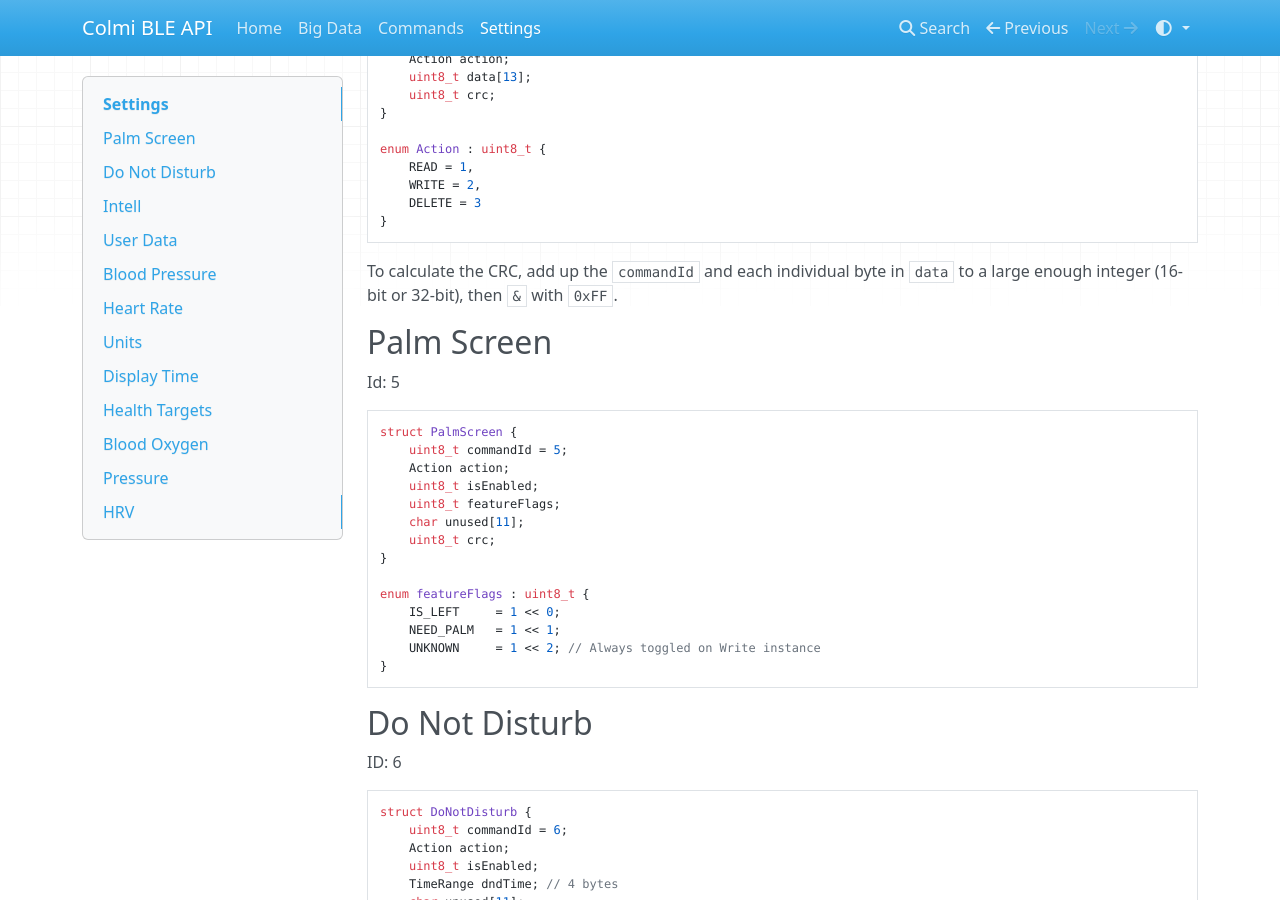
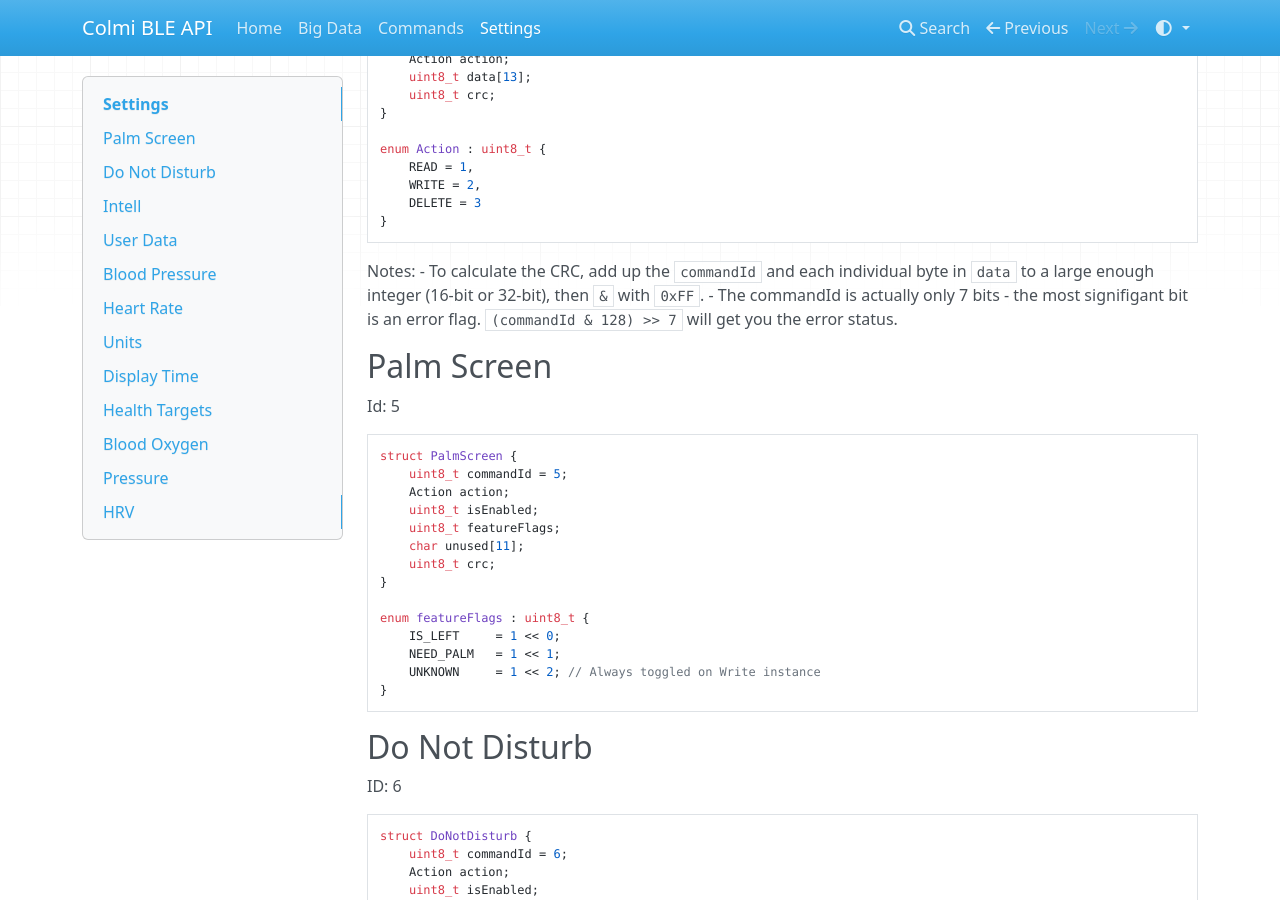
Before and after one commit to Puxtril/colmi-docs, an MkDocs documentation site: the page built from docs/settings.md, in a window 1280 px wide and 900 px high, scrolled down 373 px. Built offline with MkDocs 1.6.1, drawn with Linux system fonts in a browser that asks for light colours; nearby versions of some CDN libraries.

Commit message:
Added note on commandID having error bit

````diff
--- a/docs/settings.md
+++ b/docs/settings.md
@@ -25,8 +25,9 @@ enum Action : uint8_t {
     DELETE = 3
 }
 ```
-
-To calculate the CRC, add up the `commandId` and each individual byte in `data` to a large enough integer (16-bit or 32-bit), then `&` with `0xFF`.
+Notes:
+- To calculate the CRC, add up the `commandId` and each individual byte in `data` to a large enough integer (16-bit or 32-bit), then `&` with `0xFF`.
+- The commandId is actually only 7 bits - the most signifigant bit is an error flag. `(commandId & 128) >> 7` will get you the error status.
 
 ## Palm Screen
 
````
Also changed, not shown: docs/commands.md (+4 -1 lines).
